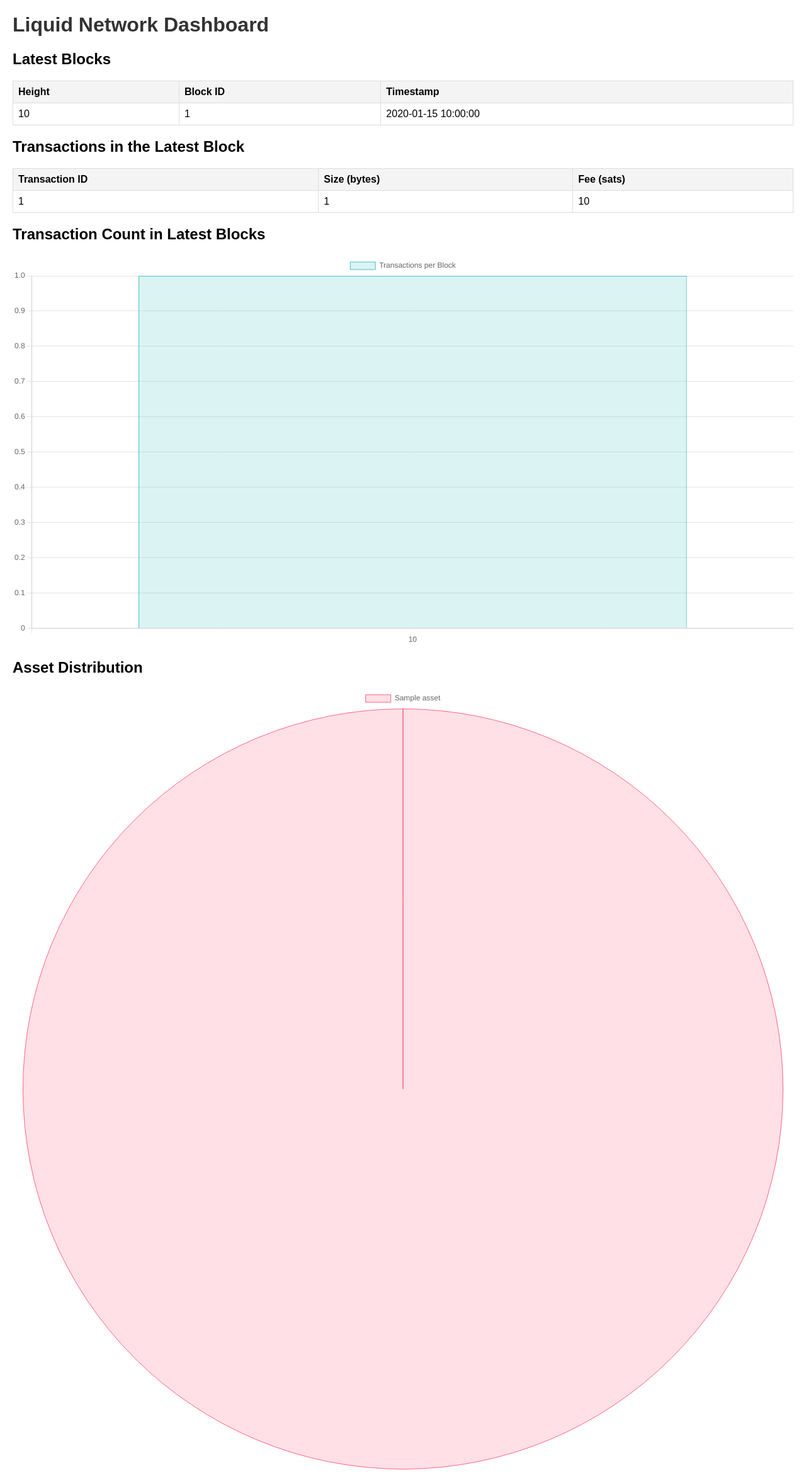
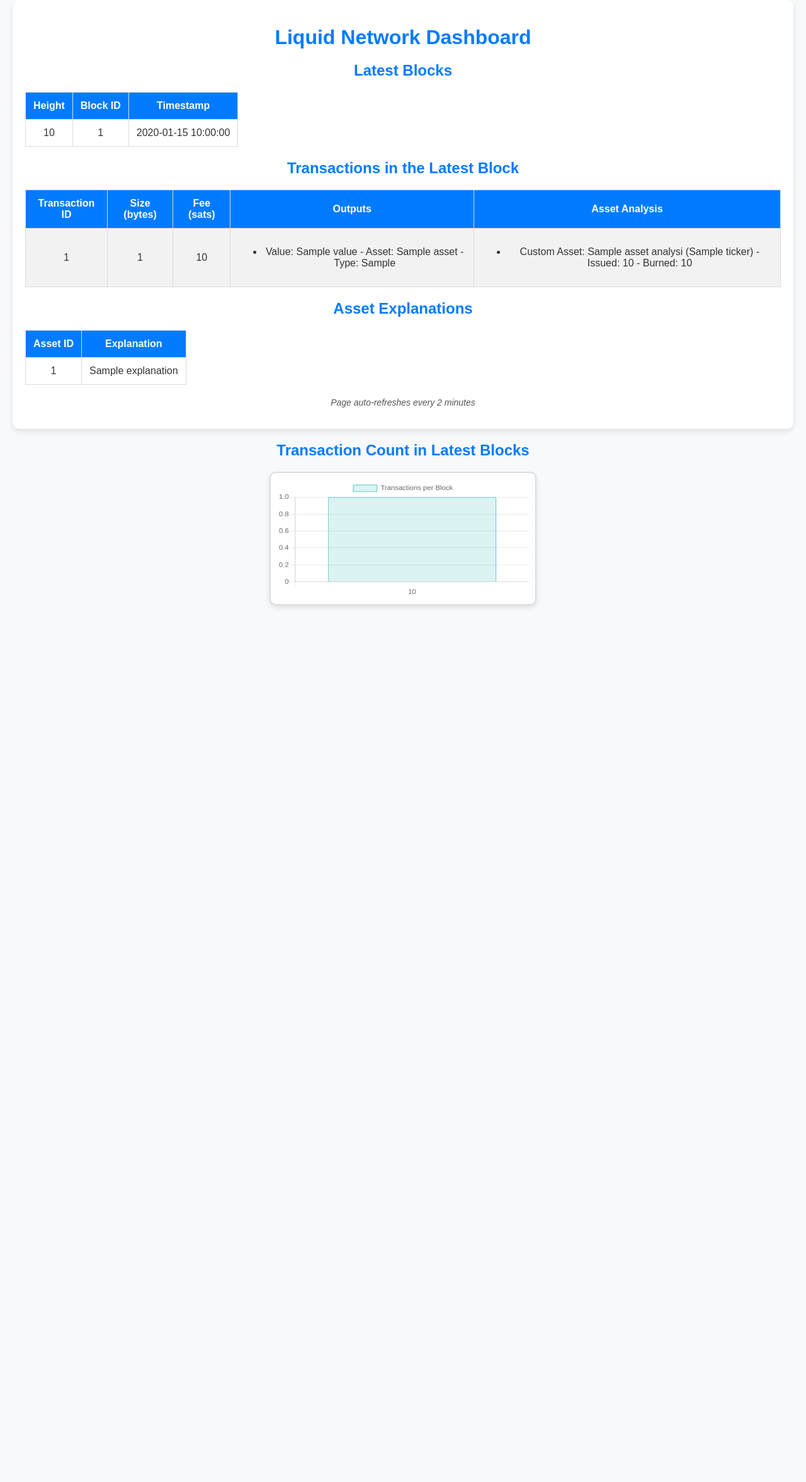
Before and after one commit to Lehsiu/liquid-network, a Flask app: template templates/dashboard.html in a window 1280 px wide. Shown: the whole page at 63% size. After the commit the page ends 965 px from the top, so only its background shows below. Run offline with Flask 3, Linux system fonts and the light colour scheme; the template is opened without the code that fills it: most values are stand-ins (such as "Sample title", 1, 10 or a date in 2020).

Commit message:
update final

```diff
--- a/App.py
+++ b/App.py
@@ -1,78 +1,151 @@
-from flask import Flask, render_template
+from flask import Flask, render_template, jsonify
 import requests
+from time import sleep
 
 app = Flask(__name__)
 
 # Esplora API URL
-BASE_URL = "https://blockstream.info/liquid/api"
+ESPLORA_BASE_URL = "https://blockstream.info/liquid/api"
 
 # Fetch latest blocks
 def fetch_blocks(limit=10):
     try:
-        response = requests.get(f"{BASE_URL}/blocks")
-        response.raise_for_status()
-        return response.json()[:limit]  # Limit to latest `limit` blocks
+        response = fetch_with_rate_limit(f"{ESPLORA_BASE_URL}/blocks")
+        return response[:limit] if response else []  # Limit to latest `limit` blocks
     except Exception as e:
         print(f"Error fetching blocks: {e}")
         return []
 
-# Fetch transaction details
-def fetch_transaction(txid):
+# Fetch block transactions
+def fetch_block_transactions(block_id):
     try:
-        response = requests.get(f"{BASE_URL}/tx/{txid}")
+        url = f"{ESPLORA_BASE_URL}/block/{block_id}/txs"
+        print(f"Fetching transactions for block: {block_id}")
+        response = requests.get(url)
         response.raise_for_status()
-        return response.json()
+        txs_data = response.json()
+        print(f"Transactions in block {block_id}: {txs_data}")
+        return txs_data
     except Exception as e:
-        print(f"Error fetching transaction {txid}: {e}")
-        return {}
+        print(f"Error fetching transactions for block {block_id}: {e}")
+        return []
 
-# Flask route for dashboard
+# Analyze asset details
+def analyze_asset(asset_id):
+    try:
+        url = f"{ESPLORA_BASE_URL}/asset/{asset_id}"
+        print(f"Fetching asset details from: {url}")
+        response = requests.get(url)
+        response.raise_for_status()
+        asset_data = response.json()
+        print(f"Asset data for {asset_id}: {asset_data}")
+
+        is_lbtc = "chain_stats" in asset_data and "issuance_txin" not in asset_data
+        chain_stats = asset_data.get("chain_stats", {})
+        issued_amount = chain_stats.get("peg_in_amount", 0)
+        burned_amount = chain_stats.get("burned_amount", 0)
+
+
+        return {
+            "is_lbtc": is_lbtc,
+            "name": asset_data.get("name", "L-BTC" if is_lbtc else "Unknown"),
+            "ticker": asset_data.get("ticker", "L-BTC" if is_lbtc else "Unknown"),
+            "precision": asset_data.get("precision", "Unknown"),
+            "issued_amount": issued_amount,
+            "burned_amount": burned_amount,
+            "has_blinded_issuances": chain_stats.get("has_blinded_issuances", False)
+        }
+    except Exception as e:
+        print(f"Error analyzing asset {asset_id}: {e}")
+        return {
+            "is_lbtc": False,
+            "name": "Unknown",
+            "ticker": "Unknown",
+            "precision": "Unknown",
+            "issued_amount": 0,
+            "burned_amount": 0,
+            "has_blinded_issuances": False
+        }
+def format_asset_analysis(asset_analysis):
+    """
+    Formats the explanation for an asset analysis based on its data.
+    """
+    if asset_analysis["is_lbtc"]:
+        explanation = (
+
+            f"The total issued amount is {asset_analysis['issued_amount'] / 1e8:.2f} L-BTC, "
+            f"withdrawals back to the Bitcoin mainnet {asset_analysis['burned_amount'] / 1e8:.2f}  "
+        )
+    elif asset_analysis["name"] != "Unknown":
+        explanation = (
+            f"The asset '{asset_analysis['name']}' (Ticker: {asset_analysis['ticker']}) is a custom asset on the Liquid Network. "
+            f"It has a total issued amount of {asset_analysis['issued_amount'] / 1e8:.2f}, "
+            f"with {asset_analysis['burned_amount'] / 1e8:.2f} burned. "
+            f"Burning in this context usually indicates asset recovery or supply reduction."
+        )
+    else:
+        explanation = (
+            f"Unknown asset with ID {asset_analysis.get('asset_id', 'N/A')}. "
+            f"No additional details are available for this asset."
+        )
+
+    return explanation
+
+
+# Fetch data with rate limiting
+def fetch_with_rate_limit(url, retry_limit=3, delay=1):
+    for attempt in range(retry_limit):
+        try:
+            response = requests.get(url)
+            response.raise_for_status()
+            return response.json()
+        except Exception as e:
+            print(f"Error fetching data from {url}: {e}")
+            sleep(delay)
+    return None
+
 @app.route('/')
 def dashboard():
-    # Fetch blocks
+    # Fetch the latest blocks
     blocks = fetch_blocks(limit=10)
 
-    # Initialize transactions and assets
     transactions = []
     asset_distribution = {}
+    asset_explanations = []
+
 
     if blocks:
         latest_block = blocks[0]
-        tx_ids = latest_block.get("tx", [])
+        print("Latest block data:", latest_block)
 
-        # Fetch details for the first 5 transactions
-        for txid in tx_ids[:5]:
-            tx_details = fetch_transaction(txid)
-            transactions.append(tx_details)
+        # Fetch transactions for the latest block
+        block_transactions = fetch_block_transactions(latest_block["id"])
 
-            # Analyze asset distribution in each transaction
-            if "vout" in tx_details:
-                for output in tx_details["vout"]:
-                    asset_id = output.get("asset")
+        if block_transactions:
+            for tx_details in block_transactions[:5]:  # Limit to 5 transactions
+                for vout in tx_details.get("vout", []):
+                    asset_id = vout.get("asset")
                     if asset_id:
-                        asset_distribution[asset_id] = asset_distribution.get(asset_id, 0) + 1
+                        vout["asset_analysis"] = analyze_asset(asset_id)
+                        explanation = format_asset_analysis(vout["asset_analysis"])
+                        asset_explanations.append({"asset_id": asset_id, "explanation": explanation})
+                    else:
+                        vout["asset_analysis"] = {
+                            "is_lbtc": False,
+                            "name": "Unknown",
+                            "ticker": "Unknown",
+                        }
+                transactions.append(tx_details)
 
-    # Render template with all variables
-    return render_template('dashboard.html', blocks=blocks, transactions=transactions, assets=asset_distribution)
+    print("Transactions passed to the template:", transactions)
 
-
-@app.route('/asset/<asset_id>')
-def asset_analysis(asset_id):
-    # Fetch data for specific asset
-    try:
-        response = requests.get(f"{BASE_URL}/asset/{asset_id}")
-        response.raise_for_status()
-        asset_data = response.json()
-    except Exception as e:
-        return f"Error fetching asset {asset_id}: {e}"
-
-    return jsonify(asset_data)
-
-@app.route('/transaction/<txid>')
-def transaction_analysis(txid):
-    # Fetch details for specific transaction
-    tx_data = fetch_transaction(txid)
-    return jsonify(tx_data)
+    return render_template(
+        'dashboard.html',
+        blocks=blocks,
+        transactions=transactions,
+        assets=asset_distribution,
+        asset_explanations=asset_explanations
+    )
 
 if __name__ == '__main__':
     app.run(debug=True)
--- a/templates/dashboard.html
+++ b/templates/dashboard.html
@@ -5,23 +5,127 @@
     <meta name="viewport" content="width=device-width, initial-scale=1.0">
     <title>Liquid Network Dashboard</title>
     <style>
-        body { font-family: Arial, sans-serif; margin: 20px; }
-        h1 { color: #333; }
-        table { width: 100%; border-collapse: collapse; margin-top: 20px; }
-        th, td { border: 1px solid #ddd; padding: 8px; text-align: left; }
-        th { background-color: #f4f4f4; }
+        body {
+            font-family: Arial, sans-serif;
+            margin: 0;
+            padding: 0;
+            background-color: #f8f9fa;
+            color: #333;
+        }
+
+        h1, h2 {
+            text-align: center;
+            color: #007bff;
+            margin-bottom: 20px;
+        }
+
+        .container {
+            max-width: 1200px;
+            margin: 0 auto;
+            padding: 20px;
+            background: #ffffff;
+            border-radius: 10px;
+            box-shadow: 0 4px 8px rgba(0, 0, 0, 0.1);
+        }
+
+        table {
+            width: 100%;
+            border-collapse: collapse;
+            margin: 20px 0;
+            overflow-x: auto;
+            display: block;
+        }
+
+        th, td {
+            padding: 12px;
+            border: 1px solid #ddd;
+            text-align: center;
+        }
+
+        th {
+            background-color: #007bff;
+            color: #fff;
+            font-weight: bold;
+        }
+
+
+
+        tr:nth-child(even) {
+            background-color: #f2f2f2;
+        }
+
+        tr:hover {
+            background-color: #eaf4fc;
+        }
+
+        button {
+            padding: 10px 20px;
+            font-size: 16px;
+            background-color: #007bff;
+            color: white;
+            border: none;
+            border-radius: 5px;
+            cursor: pointer;
+            transition: background-color 0.3s ease;
+        }
+
+        button:hover {
+            background-color: #0056b3;
+        }
+
+        canvas {
+            display: block;
+            margin: 20px auto;
+            padding: 10px;
+            background: #ffffff;
+            border: 2px solid #ddd;
+            border-radius: 10px;
+            box-shadow: 0 4px 8px rgba(0, 0, 0, 0.1);
+        }
+
+        .refresh-message {
+            text-align: center;
+            font-size: 14px;
+            color: #555;
+            margin-top: 20px;
+            font-style: italic;
+        }
+
+        @media (max-width: 768px) {
+            body {
+                padding: 10px;
+            }
+
+            table, th, td {
+                font-size: 14px;
+            }
+
+            button {
+                font-size: 14px;
+                padding: 8px 16px;
+            }
+
+            h1, h2 {
+                font-size: 18px;
+            }
+        }
     </style>
 </head>
 <body>
+    <div class="container">
         <h1>Liquid Network Dashboard</h1>
 
+        <!-- 區塊表格 -->
         <h2>Latest Blocks</h2>
         <table>
+            <thead>
                 <tr>
                     <th>Height</th>
                     <th>Block ID</th>
                     <th>Timestamp</th>
                 </tr>
+            </thead>
+            <tbody>
                 {% for block in blocks %}
                 <tr>
                     <td>{{ block.height }}</td>
@@ -29,26 +133,84 @@
                     <td>{{ block.timestamp }}</td>
                 </tr>
                 {% endfor %}
+            </tbody>
         </table>
 
+        <!-- Transactions in the Latest Block -->
         <h2>Transactions in the Latest Block</h2>
+        {% if transactions %}
         <table>
             <tr>
                 <th>Transaction ID</th>
                 <th>Size (bytes)</th>
                 <th>Fee (sats)</th>
+                <th>Outputs</th>
+                <th>Asset Analysis</th>
             </tr>
             {% for tx in transactions %}
             <tr>
                 <td>{{ tx.txid }}</td>
                 <td>{{ tx.size }}</td>
                 <td>{{ tx.fee }}</td>
+                <td>
+                    <ul>
+                        {% for vout in tx.vout %}
+                        <li>Value: {{ vout.value }} - Asset: {{ vout.asset }} - Type: {{ vout.scriptpubkey_type }}</li>
+                        {% endfor %}
+                    </ul>
+                </td>
+                <td>
+                    <ul>
+                        {% for vout in tx.vout %}
+                        <li>
+                            {% if vout.asset_analysis.name != "Unknown" %}
+                                {% if vout.asset_analysis.is_lbtc %}
+                                    L-BTC (Liquid Bitcoin)
+                                {% else %}
+                                    Custom Asset: {{ vout.asset_analysis.name }} ({{ vout.asset_analysis.ticker }})
+                                {% endif %}
+                                - Issued: {{ vout.asset_analysis.issued_amount }}
+                                - Burned: {{ vout.asset_analysis.burned_amount }}
+                            {% else %}
+                                Unknown Asset (Asset ID: {{ vout.asset }})
+                            {% endif %}
+                        </li>
+                        {% endfor %}
+                    </ul>
+                </td>
             </tr>
             {% endfor %}
         </table>
-    <script src="https://cdn.jsdelivr.net/npm/chart.js"></script>
+        {% else %}
+        <p>No transactions found in the latest block.</p>
+        {% endif %}
+
+        <!-- 資產解釋 -->
+        <h2>Asset Explanations</h2>
+        <table>
+            <thead>
+                <tr>
+                    <th>Asset ID</th>
+                    <th>Explanation</th>
+                </tr>
+            </thead>
+            <tbody>
+                {% for explanation in asset_explanations %}
+                <tr>
+                    <td>{{ explanation.asset_id }}</td>
+                    <td>{{ explanation.explanation }}</td>
+                </tr>
+                {% endfor %}
+            </tbody>
+        </table>
+
+        <p class="refresh-message">Page auto-refreshes every 2 minutes</p>
+    </div>
+
+    <!-- Block Transaction Count Chart -->
     <h2>Transaction Count in Latest Blocks</h2>
     <canvas id="blockChart" width="400" height="200"></canvas>
+    <script src="https://cdn.jsdelivr.net/npm/chart.js"></script>
     <script>
         const ctx = document.getElementById('blockChart').getContext('2d');
         const blockChart = new Chart(ctx, {
@@ -71,49 +233,13 @@
                 }
             }
         });
+    </script>
 
-    </script>
-    <h2>Asset Distribution</h2>
-    {% if assets %}
-    <canvas id="assetChart" width="400" height="200"></canvas>
-    <script>
-        const ctx2 = document.getElementById('assetChart').getContext('2d');
-        const assetChart = new Chart(ctx2, {
-            type: 'pie',
-            data: {
-                labels: [{% for asset, count in assets.items() %} "{{ asset }}", {% endfor %}],
-                datasets: [{
-                    label: 'Asset Distribution',
-                    data: [{% for asset, count in assets.items() %} {{ count }}, {% endfor %}],
-                    backgroundColor: [
-                        'rgba(255, 99, 132, 0.2)',
-                        'rgba(54, 162, 235, 0.2)',
-                        'rgba(255, 206, 86, 0.2)',
-                        'rgba(75, 192, 192, 0.2)'
-                    ],
-                    borderColor: [
-                        'rgba(255, 99, 132, 1)',
-                        'rgba(54, 162, 235, 1)',
-                        'rgba(255, 206, 86, 1)',
-                        'rgba(75, 192, 192, 1)'
-                    ],
-                    borderWidth: 1
-                }]
-            },
-            options: {
-                responsive: true
-            }
-        });
-    </script>
-    {% else %}
-    <p>No asset data available for the latest transactions.</p>
-    {% endif %}
-
+    <!-- Auto Refresh -->
     <script>
         setInterval(() => {
             window.location.reload();
-        }, 60000); // 每 60 秒刷新一次
+        }, 120000); // Refresh every 2 minutes
     </script>
-
 </body>
 </html>
```
Also changed, not shown: 1 other file. Lines whose indentation alone changed are shown as unchanged.
